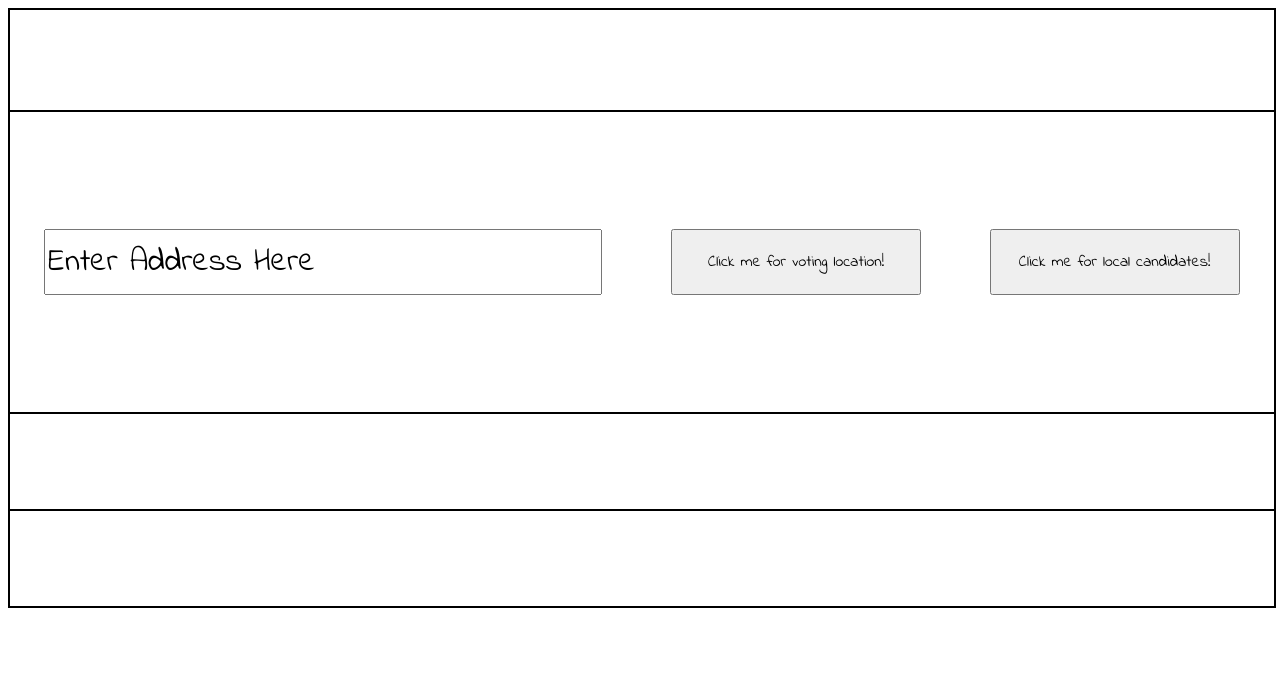
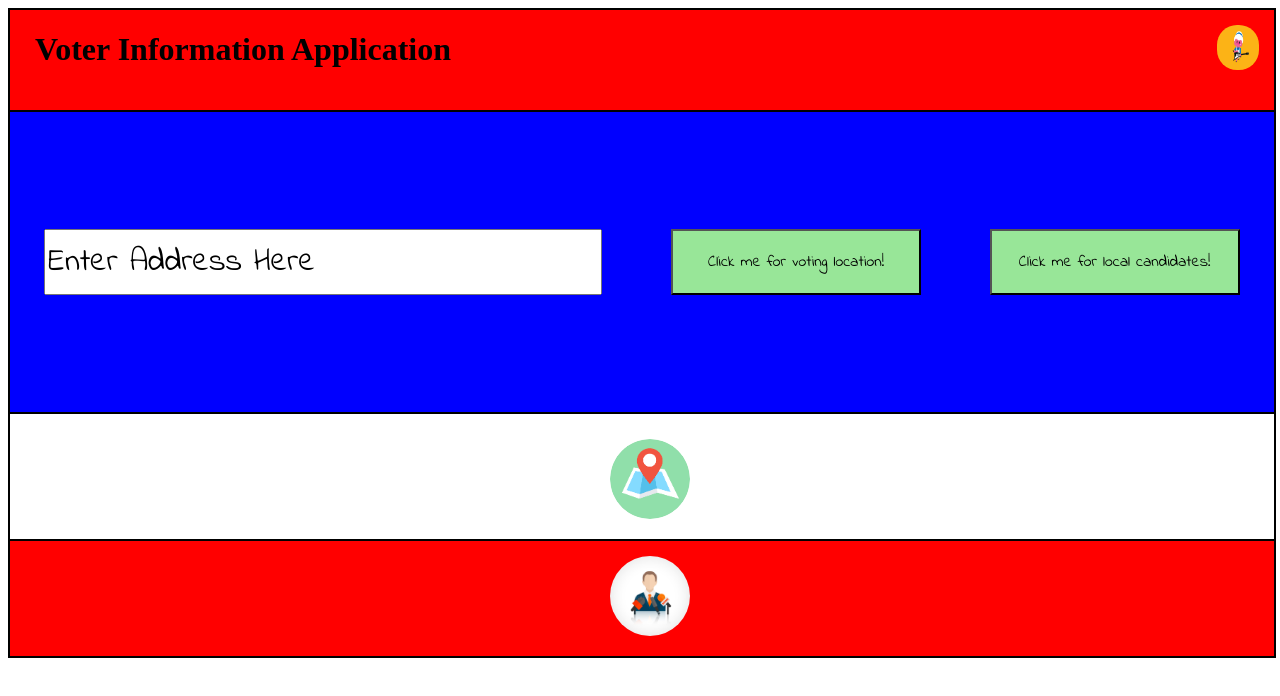
Before and after one commit to Adbritcl1128/civicApiExercise, a website: page index.html in a window 1280 px wide. Drawn offline with Linux system fonts and the light colour scheme.

Commit message:
added styles

```diff
--- a/index.html
+++ b/index.html
@@ -9,7 +9,10 @@
       <script src="https://apis.google.com/js/client.js?onload=load"></script>
       <script src="src/pollingPlace.js"></script>
     </head>
-    <header class='logoBar'></header>
+    <header class='logoBar'>
+      <h1>Voter Information Application</h1>
+      <img class='alexAvatar' src="img/d07d536e1155810aaac4db9024a539d5--gif-collection-motion-graphics.jpg" alt="alexBritcliffeAvatar" height="42" width="42">
+    </header>
     <body>
       <section class='container'>
       <input id="address" value="Enter Address Here">
@@ -17,8 +20,12 @@
       <button class='buttonTwo' onclick="searchOffices()">Click me for local candidates!</button>
     </section>
     <section class='resultsContainer'>
-      <div id="results"></div>
-      <div id=resultsTwo></div>
+      <div id="results">
+        <img class=mapIcon src="img/download.png" alt="mapIcon" height="42" width="42">
+      </div>
+      <div id=resultsTwo>
+        <img class=politicianIcon src="img/public-speaking-icon-person-politician-business-speaker-microphones-vector-illustration-46200806.jpg" alt="politicianIcon" height="42" width="42">
+      </div>
     </sections>
     </body>
   </html>
--- a/style.css
+++ b/style.css
@@ -7,6 +7,7 @@
   height: 300px;
   width: 100%;
   border: 2px solid black;
+  background-color: blue;
 }
 
 #address {
@@ -21,6 +22,7 @@
   height: 66px;
   font-size: 1em;
   font-family: "Indie Flower";
+  background-color: #98e698;
 }
 
 .buttonTwo {
@@ -28,31 +30,69 @@
   height: 66px;
   font-size: 1em;
   font-family: "Indie Flower";
+  background-color: #98e698;
 }
 
 .logoBar {
+  display: flex;
+  justify-content: space-between;
   width: 100%;
   height: 100px;
   border: 2px solid black;
   border-bottom: 0px;
+  background-color: red;
 }
 
 div#results {
+  display: flex;
+  justify-content: space-around;
   border: 2px solid black;
   width: 100%;
-  height: 70px;
+  height: 100px;
   border-top: 0px;
   font-family: "Indie Flower";
+  font-size: 1.5em;
   text-align: center;
   padding-top: 25px;
 }
 
 div#resultsTwo {
+  display: flex;
+  justify-content: space-around;
   border: 2px solid black;
   width: 100%;
-  height: 70px;
+  height: 100px;
   border-top: 0px;
   font-family: "Indie Flower";
   text-align: center;
-  padding-top: 25px;
+  padding-top: 15px;
+  font-size: 1.5em;
+  background-color: red;
 }
+
+h1 {
+  margin-left: 25px;
+}
+
+.alexAvatar {
+  border-radius: 20px;
+  margin-top: 15px;
+  margin-right: 15px;
+  height: 45px;
+}
+
+.mapIcon {
+  border-radius: 50px;
+  margin-bottom: 30px;
+  margin-left: 15px;
+  height: 80px;
+  width: 80px;
+}
+
+.politicianIcon {
+  border-radius: 50px;
+  margin-bottom: 30px;
+  margin-left: 15px;
+  height: 80px;
+  width: 80px;
+}
```
Also changed, not shown: img/d07d536e1155810aaac4db9024a539d5--gif-collection-motion-graphics.jpg (added), img/download.png (added), img/public-speaking-icon-person-politician-business-speaker-microphones-vector-illustration-46200806.jpg (added).
